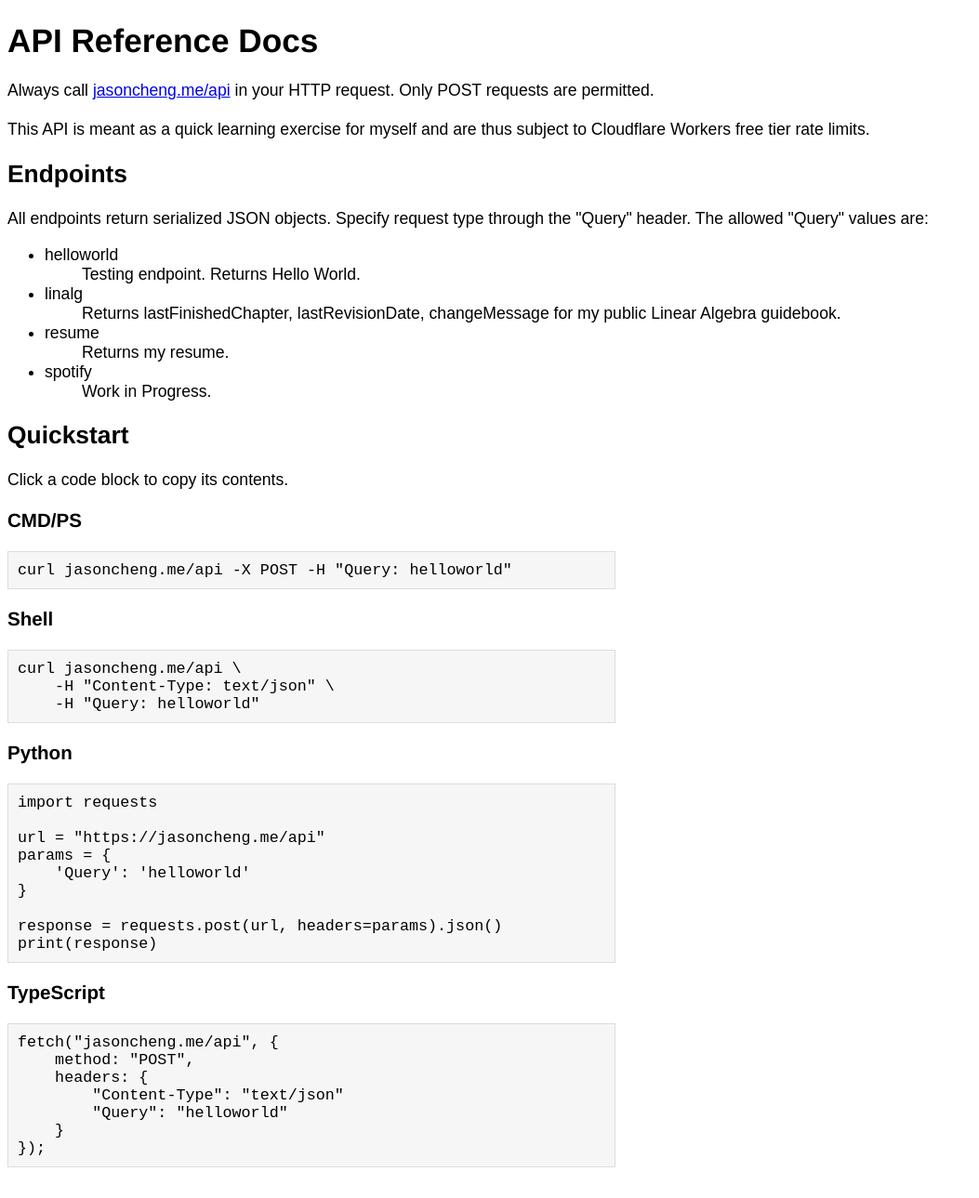
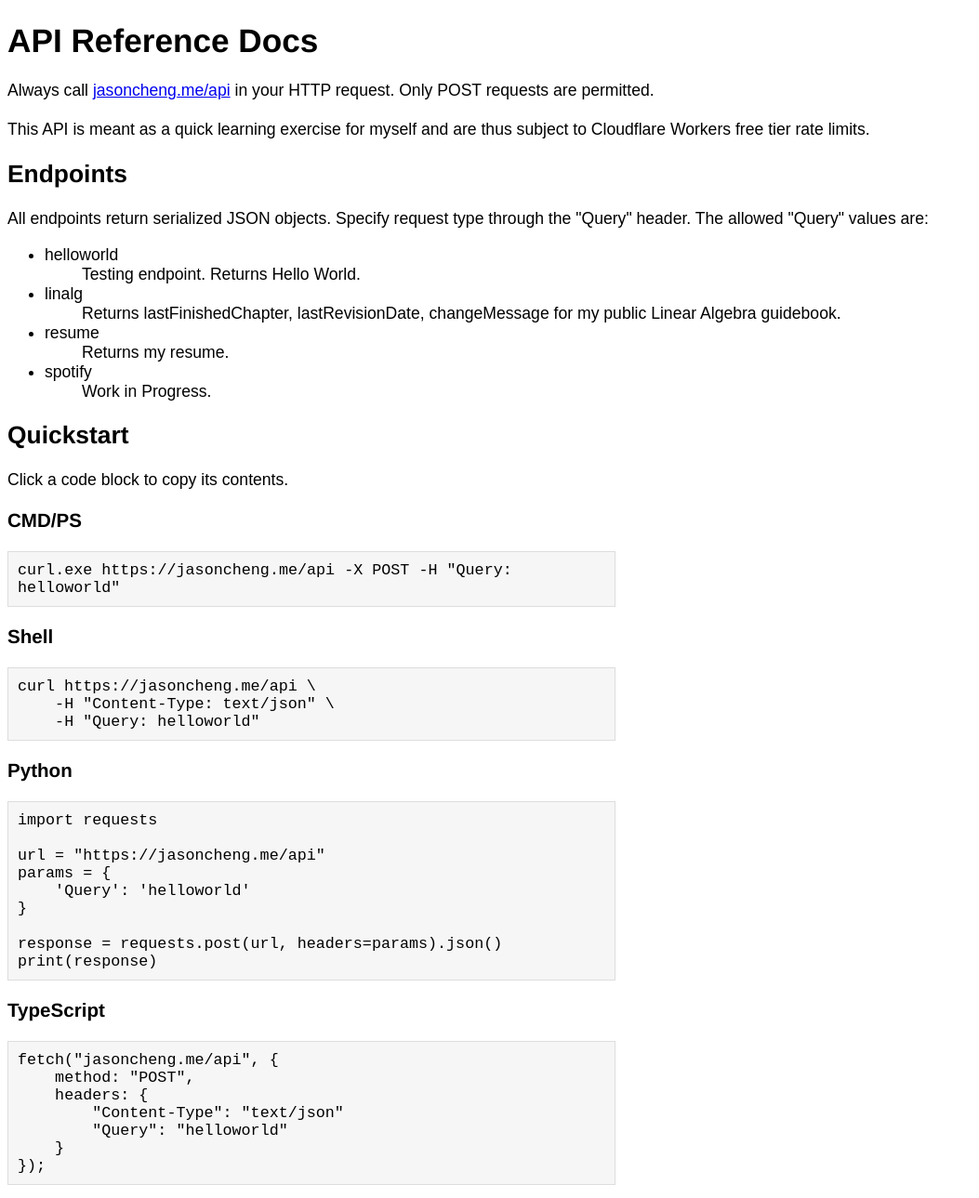
Before and after one commit to 71cj34/71cj34.github.io, a Jekyll site: the page api/docs/index.html, which Jekyll copies as it is, in a window 1280 px wide. Shown: the whole page at 93% size, without its empty margins (0-1053 px from the left). Built offline with Jekyll 4.4.1, drawn with Linux system fonts in a browser that asks for light colours; some web fonts are replaced.

Commit message:
fix: api docs examples didnt work :/

```diff
--- a/api/docs/index.html
+++ b/api/docs/index.html
@@ -52,11 +52,11 @@
     <p>Click a code block to copy its contents.</p>
     <h3>CMD/PS</h3>
     <p>
-        <code>curl jasoncheng.me/api -X POST -H "Query: helloworld"</code>
+        <code>curl.exe https://jasoncheng.me/api -X POST -H "Query: helloworld"</code>
     </p>
     <h3>Shell</h3>
     <p>
-        <pre><code class="code_block">curl jasoncheng.me/api \
+        <pre><code class="code_block">curl https://jasoncheng.me/api \
     -H "Content-Type: text/json" \
     -H "Query: helloworld"</code></pre>
     </p>
```
